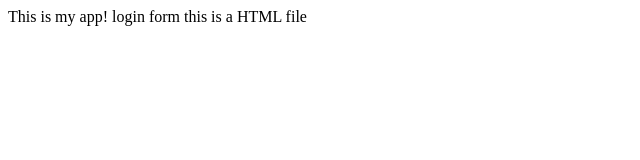
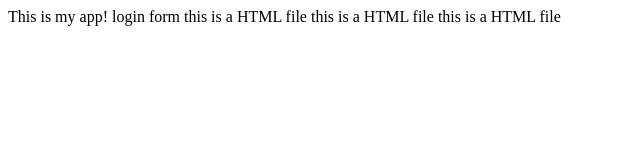
Before and after one commit to Mohit-Jain-tech/Myappsample, a plain HTML site: page index.html in a window 1280 px wide. Shown: the whole page, without its empty margins (0-640 px from the left). Drawn offline with Linux system fonts and the light colour scheme.

Commit message:
Update index.html

```diff
--- a/index.html
+++ b/index.html
@@ -8,5 +8,6 @@
     This is my app!
     login form
     this is a HTML file
+     this is a HTML file this is a HTML file
   </body>
 </html>
```
